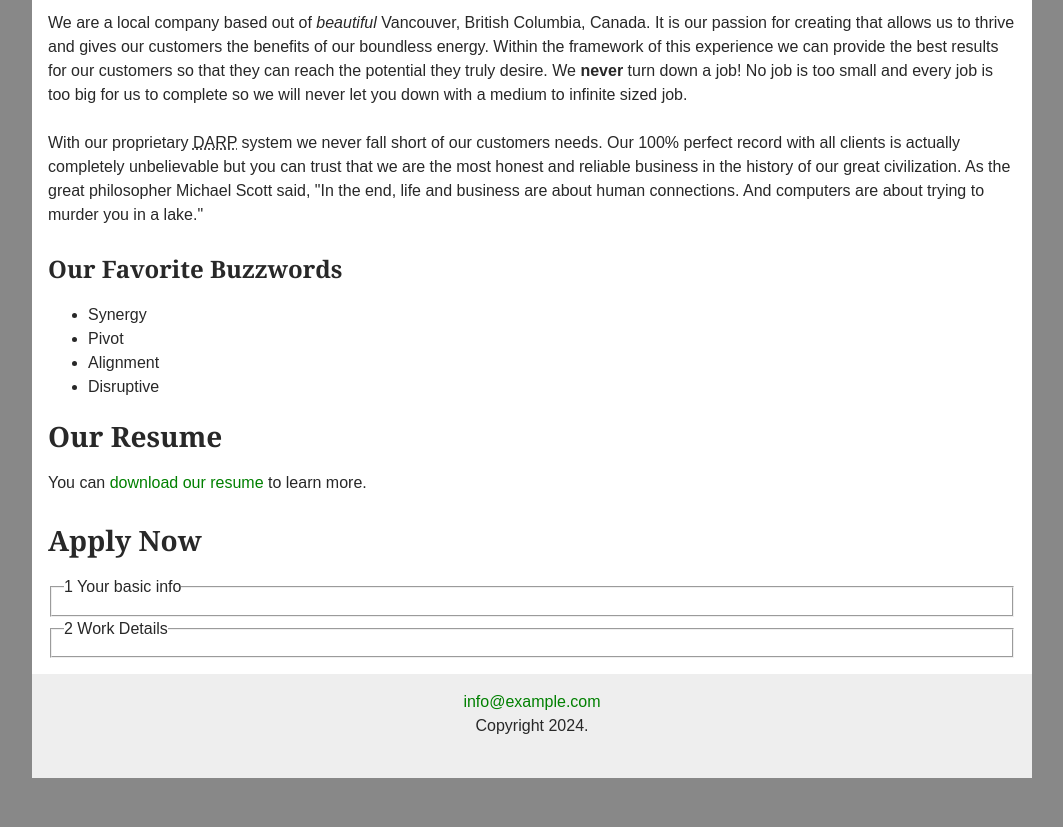
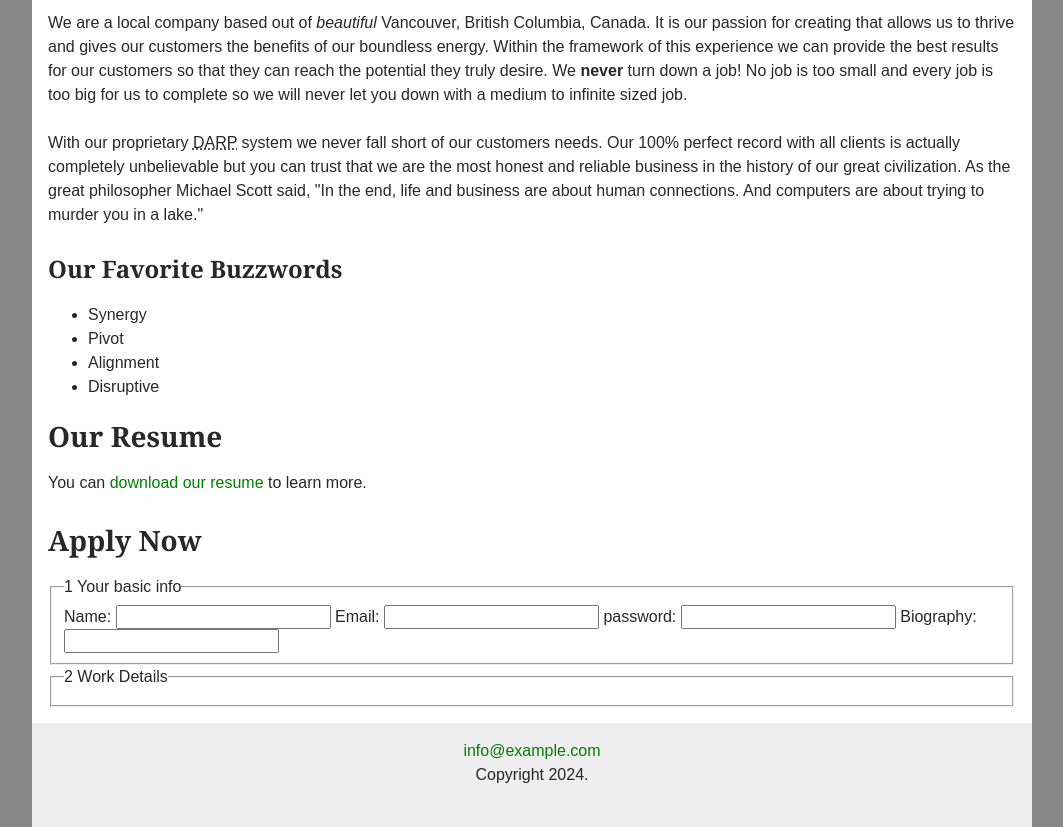
Before and after one commit to Coil-4423/day5, a plain HTML site: page about-us.html in a window 1280 px wide. Shown: the part 197-1024 px from the top of the page, without its empty margins (108-1171 px from the left). Before the commit the page ends 975 px from the top, so only its background shows below. Drawn offline with Linux system fonts and the light colour scheme.

Commit message:
Added label and text area

```diff
--- a/about-us.html
+++ b/about-us.html
@@ -52,6 +52,20 @@
 						<span class="number">1</span>
 						Your basic info
 					</legend>
+
+					<label for="name">Name:</label>
+					<input type="text" id="name" name="user-name">
+
+					<label for="mail">Email:</label>
+					<input type="email" name="user-email" id="mail">
+
+					<label for="password">password:</label>
+					<input type="password" name="user-password" id="password">
+
+					<label for="bio">Biography:</label>
+					<input name="user-bio" id="bio">
+
+
 				</fieldset>
 				<fieldset>
 					<legend>
```
